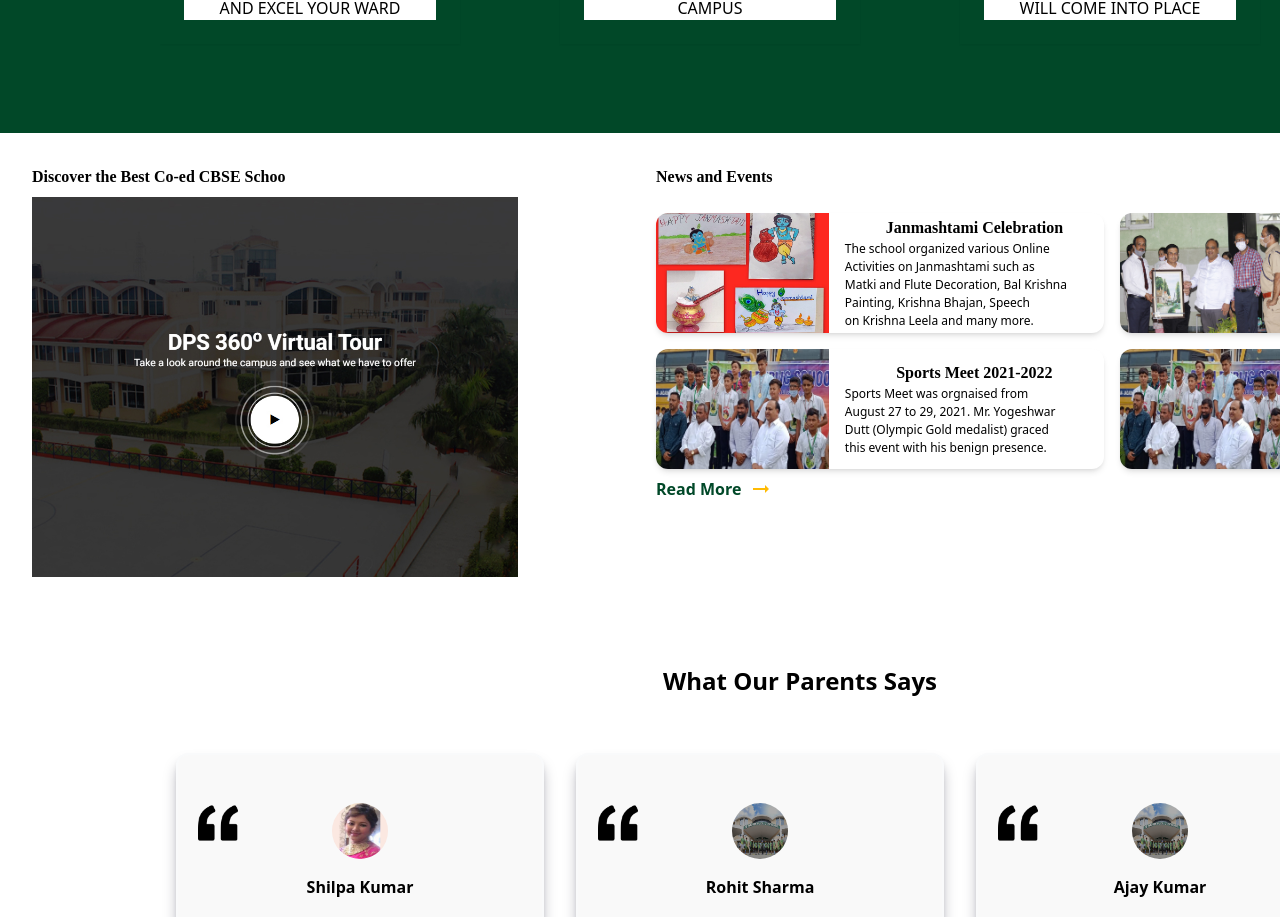
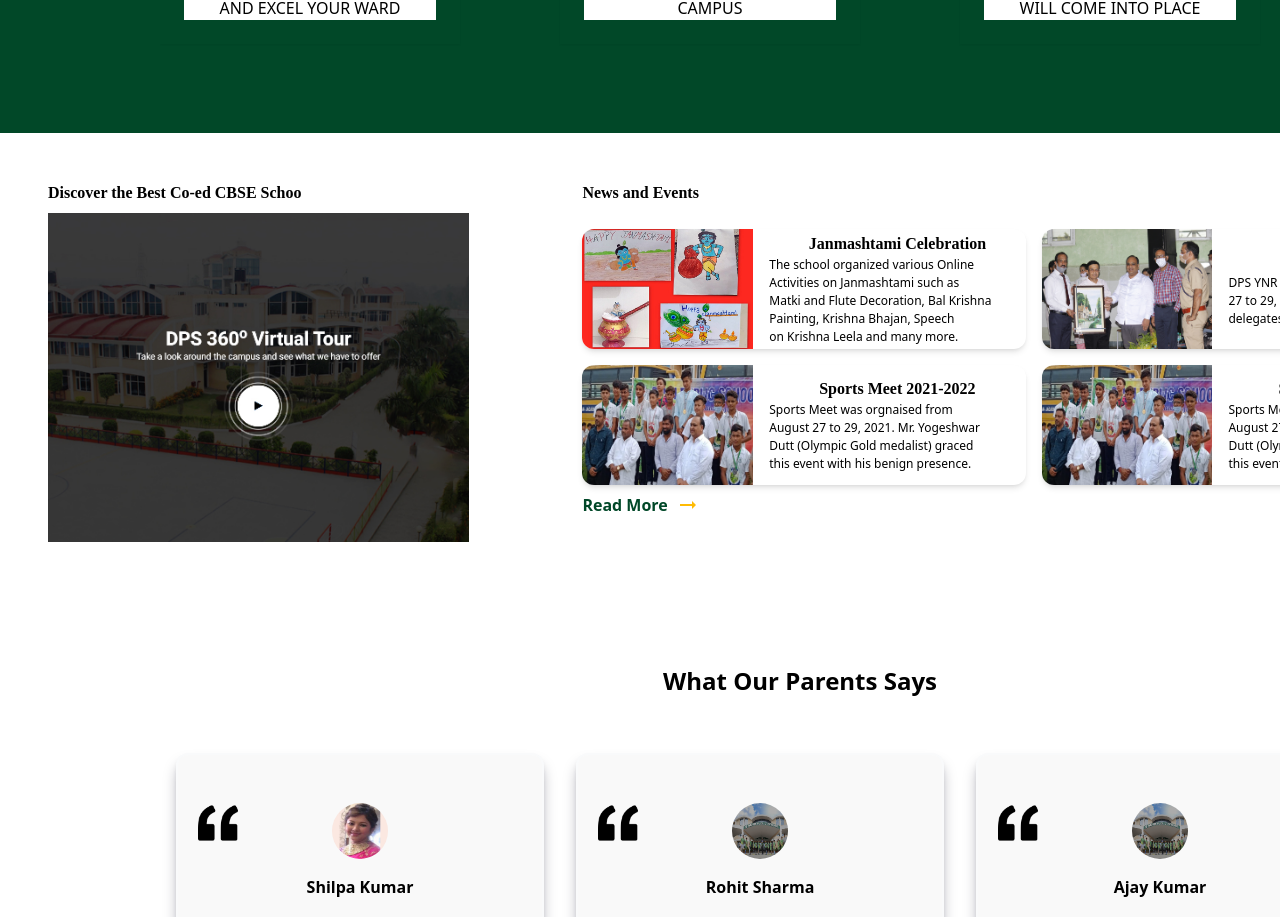
Before and after one commit to Ramandip-Singh/Task_DPS, a React (Vite) app: page / in a window 1280 px wide. Shown: the part 4515-5432 px from the top of the page. Built offline with nearby package versions, Linux system fonts and the light colour scheme.

Commit message:
minor changes

```diff
--- a/src/components/newandevent/NewsAndEvent.jsx
+++ b/src/components/newandevent/NewsAndEvent.jsx
@@ -4,8 +4,8 @@ import {eventData} from '../../../data/data'
 const NewsAndEvent = () => {
 
   return (
-    <div className='w-full h-[500px] flex flex-row gap-4 p-[32px]'>
-        <div className='w-[40%] flex flex-col gap-2'>
+    <div className='w-full h-[500px] flex flex-row gap-2 p-[48px]'>
+        <div className='w-[35%] flex flex-col gap-2'>
               <span className="block text-[16px] font-['Kameron'] font-bold">Discover the Best Co-ed CBSE Schoo</span>
         <div className='w-[80%] rounded-l-lg'>
           <img src='360_tour.png' alt='360Img' className='object-cover h-full w-full'/>
```
